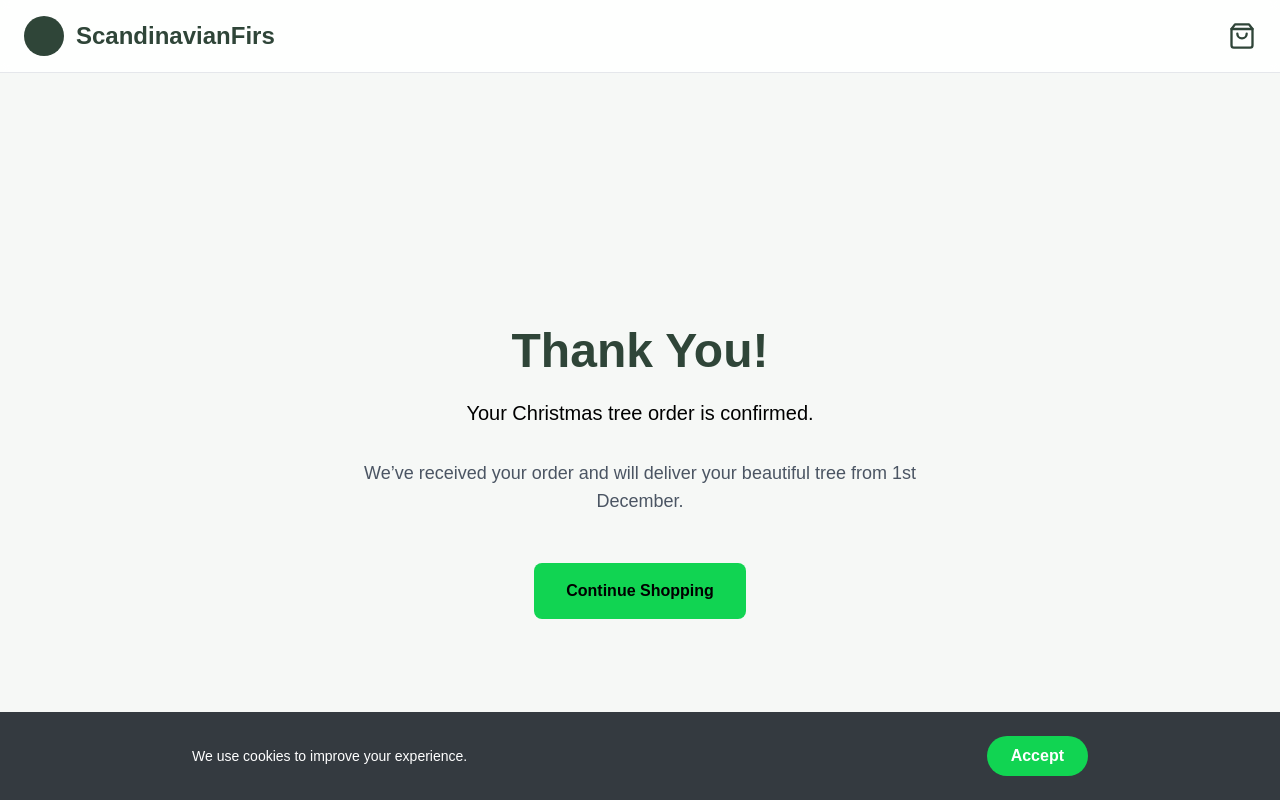
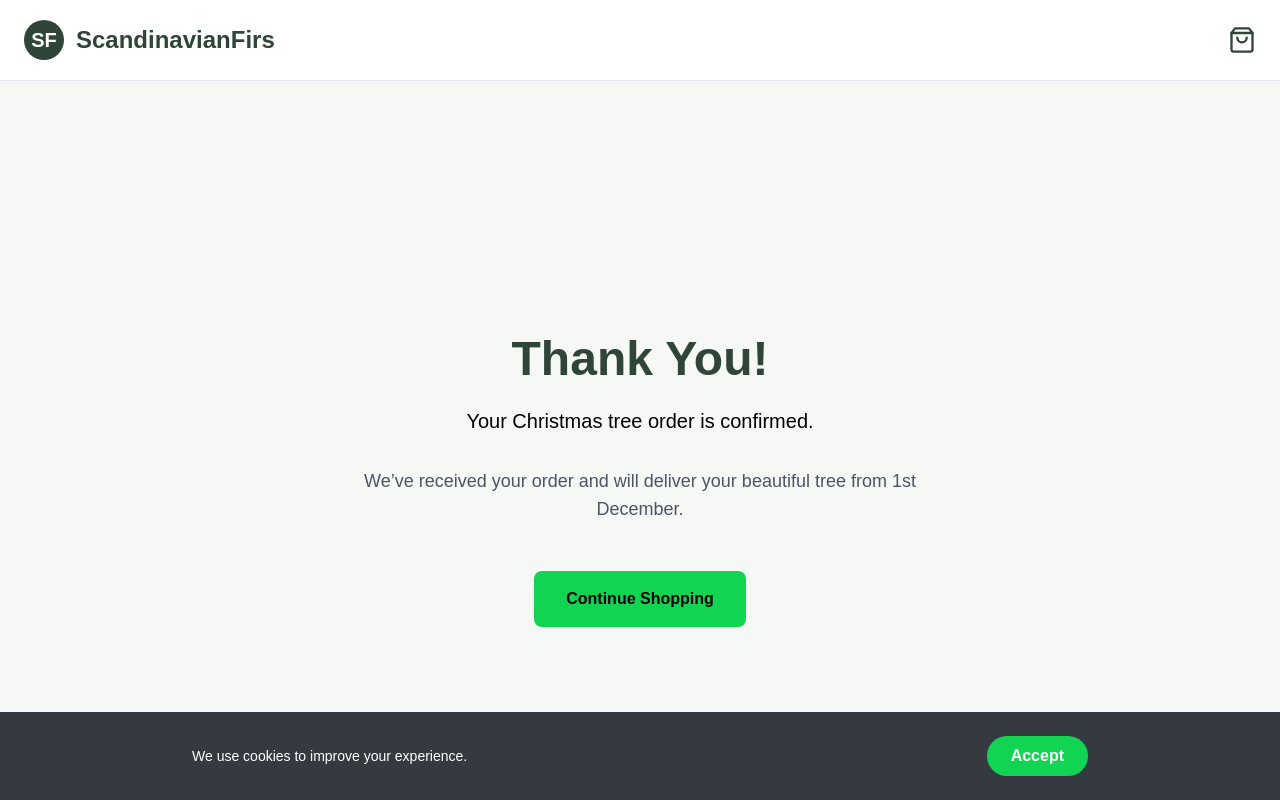
Before and after one commit to Xcertik-Realist/testsite, a Next.js app: page /thank-you in a window 1280 px wide. Shown: the top 800 px of the page. Built offline with nearby package versions, Linux system fonts and the light colour scheme.

Commit message:
Update Header.tsx

```diff
--- a/components/Header.tsx
+++ b/components/Header.tsx
@@ -1,12 +1,14 @@
 import Link from "next/link";
-import { ShoppingBag } from "lucide-react";
+import { ShoppingBag } from "lucide-react";   // ← FIXED
 
 export default function Header() {
   return (
-    <header className="sticky top-0 z-50 bg-white/90 backdrop-blur-sm border-b">
-      <div className="max-w-7xl mx-auto px-6 py-4 flex justify-between items-center">
+    <header className="sticky top-0 z-50 bg-white/95 backdrop-blur-sm border-b border-gray-200">
+      <div className="max-w-7xl mx-auto px-6 py-5 flex justify-between items-center">
         <Link href="/" className="flex items-center gap-3">
-          <div className="w-10 h-10 bg-forest-green rounded-full"></div>
+          <div className="w-10 h-10 bg-forest-green rounded-full flex items-center justify-center text-white font-bold text-xl">
+            SF
+          </div>
           <h1 className="text-2xl font-bold text-forest-green">ScandinavianFirs</h1>
         </Link>
         <Link href="/checkout" className="relative">
```
